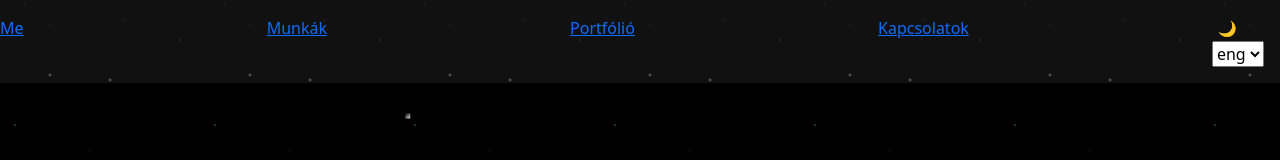
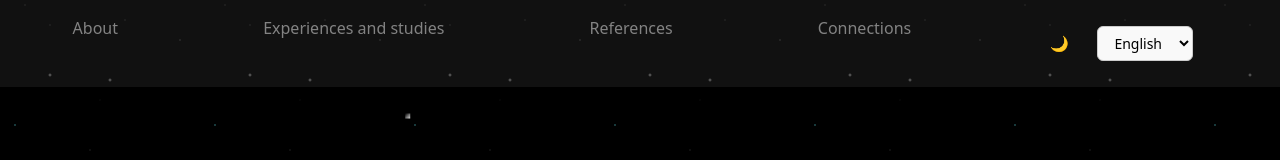
Before and after one commit to somogyiTi2/portfolio_2025, a React (Vite) app in the folder frontend/: page / in a window 1280 px wide. Shown: the top 160 px of the page. Built offline with nearby package versions, Linux system fonts and the light colour scheme.

Commit message:
feature/add style Navbar

```diff
--- /dev/null
+++ b/frontend/src/component/LanguageSelector.css
@@ -0,0 +1,25 @@
+.language-selector {
+    display: flex;
+    justify-content: flex-end;
+    padding: 10px;
+}
+
+.language-selector select {
+    padding: 6px 12px;
+    border: 1px solid #ccc;
+    border-radius: 6px;
+    background-color: #f9f9f9;
+    font-size: 14px;
+    transition: all 0.3s ease;
+    cursor: pointer;
+}
+
+.language-selector select:hover {
+    background-color: #eaeaea;
+}
+
+.language-selector select:focus {
+    outline: none;
+    border-color: #0077ff;
+    box-shadow: 0 0 0 2px rgba(0, 119, 255, 0.2);
+}
--- a/frontend/src/component/LanguageSelector.tsx
+++ b/frontend/src/component/LanguageSelector.tsx
@@ -1,6 +1,7 @@
 import React, { useState } from 'react';
 import { useTranslation } from 'react-i18next';
 import '../i18n';
+import './LanguageSelector.css'; // külső stílus hozzáadása
 
 type LanguageOption = { value: string; optionText: string };
 
@@ -9,8 +10,8 @@ const LanguageSelector = () => {
     const [language, setLanguage] = useState("en");
 
     const languages: LanguageOption[] = [
-        { value: 'en', optionText: 'eng' },
-        { value: 'hu', optionText: 'hun' }
+        { value: 'en', optionText: 'English' },
+        { value: 'hu', optionText: 'Magyar' }
     ];
 
     const languageSelector = (e: React.ChangeEvent<HTMLSelectElement>) => {
@@ -20,7 +21,7 @@ const LanguageSelector = () => {
     };
 
     return (
-        <div>
+        <div className="language-selector">
             <select value={language} onChange={languageSelector}>
                 {languages.map((lang) => (
                     <option key={lang.value} value={lang.value}>
--- a/frontend/src/component/Navbar.css
+++ b/frontend/src/component/Navbar.css
@@ -9,10 +9,10 @@ nav {
     width: 100%;
     padding: 1rem;
     display: flex;
-    justify-content: space-between;
     z-index: 10;
     height: auto;
     transition: background-color 1s ease;
+    justify-content: space-around
 }
 
 nav.dark {
@@ -22,3 +22,29 @@ nav.dark {
 nav.light {
     background-color: rgba(71, 71, 71, 0.24)
 }
+
+.nav a {
+    margin: 0 12px;
+    text-decoration: none;
+    color: rgb(131, 131, 131);
+    font-weight: 500;
+    font-size: 16px;
+    transition: color 0.2s ease;
+    transition: font-size 1s ease;
+}
+
+.nav a:hover {
+    color: #0077ff;
+    font-size: 20px;
+}
+
+.nav-links {
+    display: flex;
+    gap: 16px;
+}
+
+.nav-controls {
+    display: flex;
+    gap: 12px;
+    align-items: center;
+}
--- a/frontend/src/component/Navbar.tsx
+++ b/frontend/src/component/Navbar.tsx
@@ -1,4 +1,5 @@
 
+import { useTranslation } from 'react-i18next';
 import { useTheme } from '../store/theme';
 import ColoreSelector from './ColoreSelector';
 import LanguageSelector from './LanguageSelector';
@@ -7,13 +8,15 @@ import './Navbar.css'
 
 const Navbar = () => {
     const { theme } = useTheme();
+    const { t } = useTranslation();
+
     return (
         <nav className={`nav ${theme}`} >
-            <a href="#me">Me</a>
-            <a href="#timeline">Munkák</a>
-            <a href="#portfolio">Portfólió</a>
-            <a href="#connection">Kapcsolatok</a>
-            <div>
+            <a href="#me">{t('navbar.about')}</a>
+            <a href="#timeline">{t('navbar.expericences')}</a>
+            <a href="#portfolio">{t('navbar.references')}</a>
+            <a href="#connection">{t('navbar.connection')}</a>
+            <div className="nav-controls">
                 <ColoreSelector />
                 <LanguageSelector />
             </div>
--- a/frontend/src/i18n/en.json
+++ b/frontend/src/i18n/en.json
@@ -352,5 +352,11 @@
   "allButton": "All",
   "referencesTitle": "References",
   "connectionTitle": "Connection",
-  "connectionDescripton": "Get in touch with me through the channels below if you'd like to work together or have any questions about my projects."
+  "connectionDescripton": "Get in touch with me through the channels below if you'd like to work together or have any questions about my projects.",
+  "navbar": {
+    "about": "About",
+    "expericences": "Experiences and studies",
+    "references": "References",
+    "connection": "Connections"
+  }
 }
--- a/frontend/src/i18n/hu.json
+++ b/frontend/src/i18n/hu.json
@@ -351,6 +351,12 @@
   ],
   "allButton": "Összes",
   "referencesTitle": "Referenciák",
-  "connectionTitle":"Kapcsolatok",
-  "connectionDescripton":"Lépj kapcsolatba velem az alábbi csatornákon, ha együtt dolgoznál velem vagy kérdésed van a munkáimmal kapcsolatban."
+  "connectionTitle": "Kapcsolatok",
+  "connectionDescripton": "Lépj kapcsolatba velem az alábbi csatornákon, ha együtt dolgoznál velem vagy kérdésed van a munkáimmal kapcsolatban.",
+  "navbar": {
+    "about": "Rólam",
+    "expericences": "Tapasztalatok és tanulmányok",
+    "references": "Referenciák",
+    "connection": "Kapcsolatok"
+  }
 }
```
